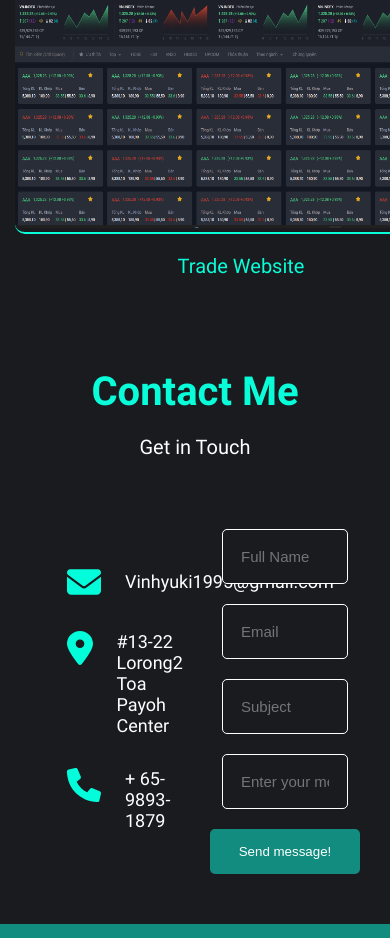
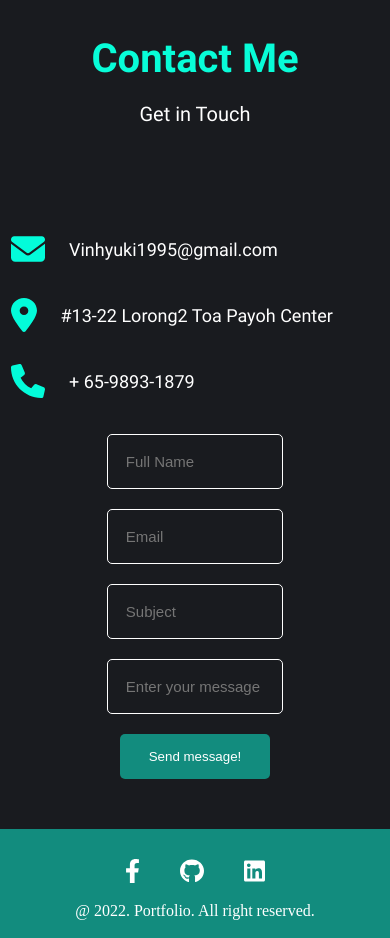
Before and after one commit to vinhyuki95/myPortfolio, a plain HTML site: page myportfolio.html in a window 390 px wide. Shown: the part 3660-4598 px from the top of the page. Drawn offline with Linux system fonts and the light colour scheme.

Commit message:
add-commit-responsive

```diff
--- a/scss/myportfolio.scss
+++ b/scss/myportfolio.scss
@@ -207,10 +207,6 @@ $col-blue: #08fdd8;
     img {
       height: 90%;
       border-radius: 10px;
-      // padding-top: 10px;
-      // padding-left: 10px;
-      // border-top: 2px solid $col-blue;
-      // border-left: 2px solid $col-blue;
     }
   }
   // .about__left::after {
@@ -376,7 +372,7 @@ h3 {
     align-items: center;
     justify-content: center;
     .flexLeft__menu {
-      width: 60%;
+      width: 70%;
       padding: 16px;
       display: flex;
       .img__item {
@@ -455,6 +451,15 @@ h3 {
 }
 
 //responsive
+@media only screen and (max-width: 1041px) {
+  .flexBox {
+    .flexLeft {
+      .flexLeft__menu {
+        width: 400px;
+      }
+    }
+  }
+}
 @media only screen and (max-width: 1024px) {
   .body__container {
     padding-top: 40px;
@@ -476,11 +481,7 @@ h3 {
   .btt_getInTouch {
     margin-left: 26px;
   }
-  // .btt__hireMe {
-  //   margin-left: 136px;
-  // }
   .body__container {
-    // padding: 100px 0px;
     padding: 0px;
     .body__right {
       display: none;
@@ -507,6 +508,9 @@ h3 {
     justify-content: center;
     align-items: center;
     padding-top: 0;
+    .about__right {
+      width: 80%;
+    }
   }
   // .about__left::after {
   //   content: "";
@@ -530,6 +534,13 @@ h3 {
   .about__container {
     .about__left {
       margin: 0px;
+    }
+  }
+  .flexBox {
+    flex-direction: column;
+    align-items: center;
+    .flexRight {
+      width: 70%;
     }
   }
 }
```
Also changed, not shown: scss/myportfolio.css, scss/myportfolio.min.css, 2 other files.
